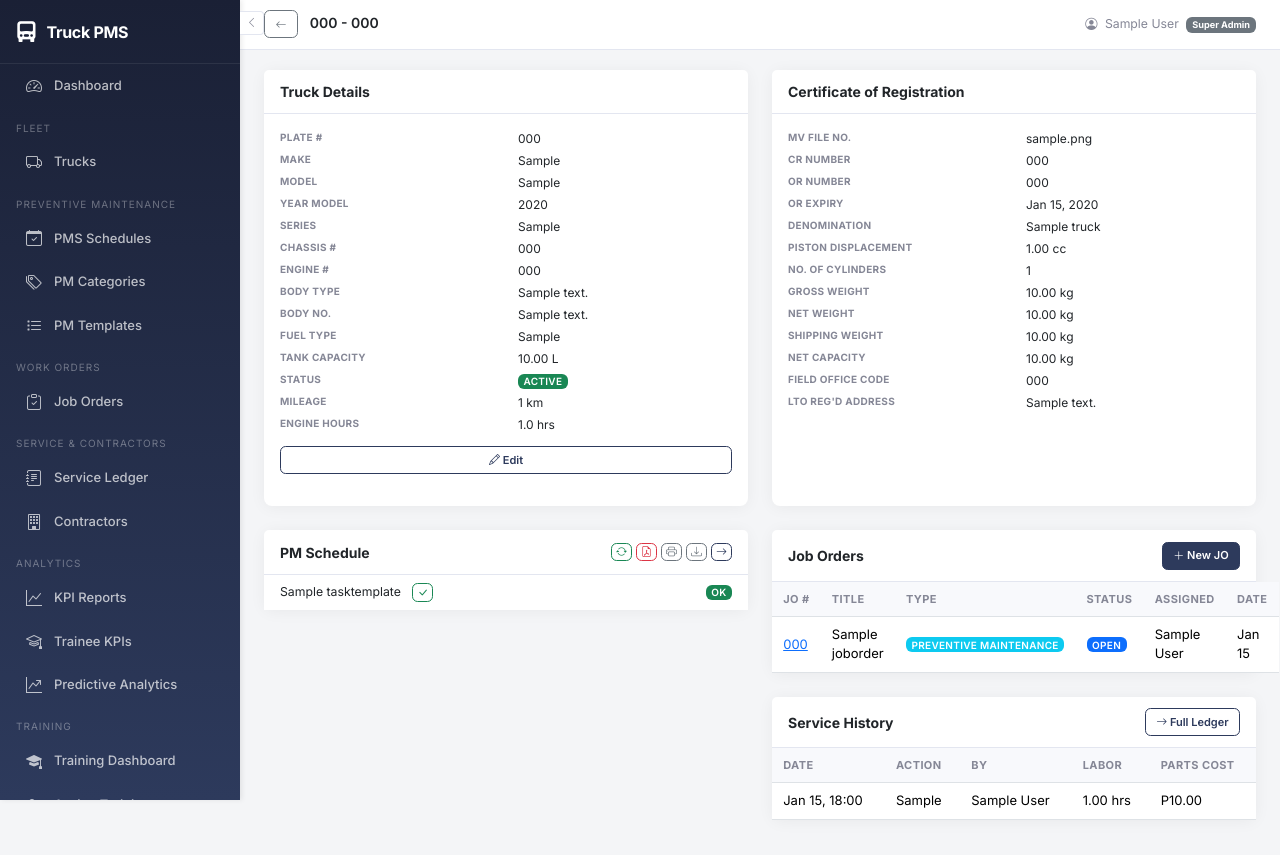
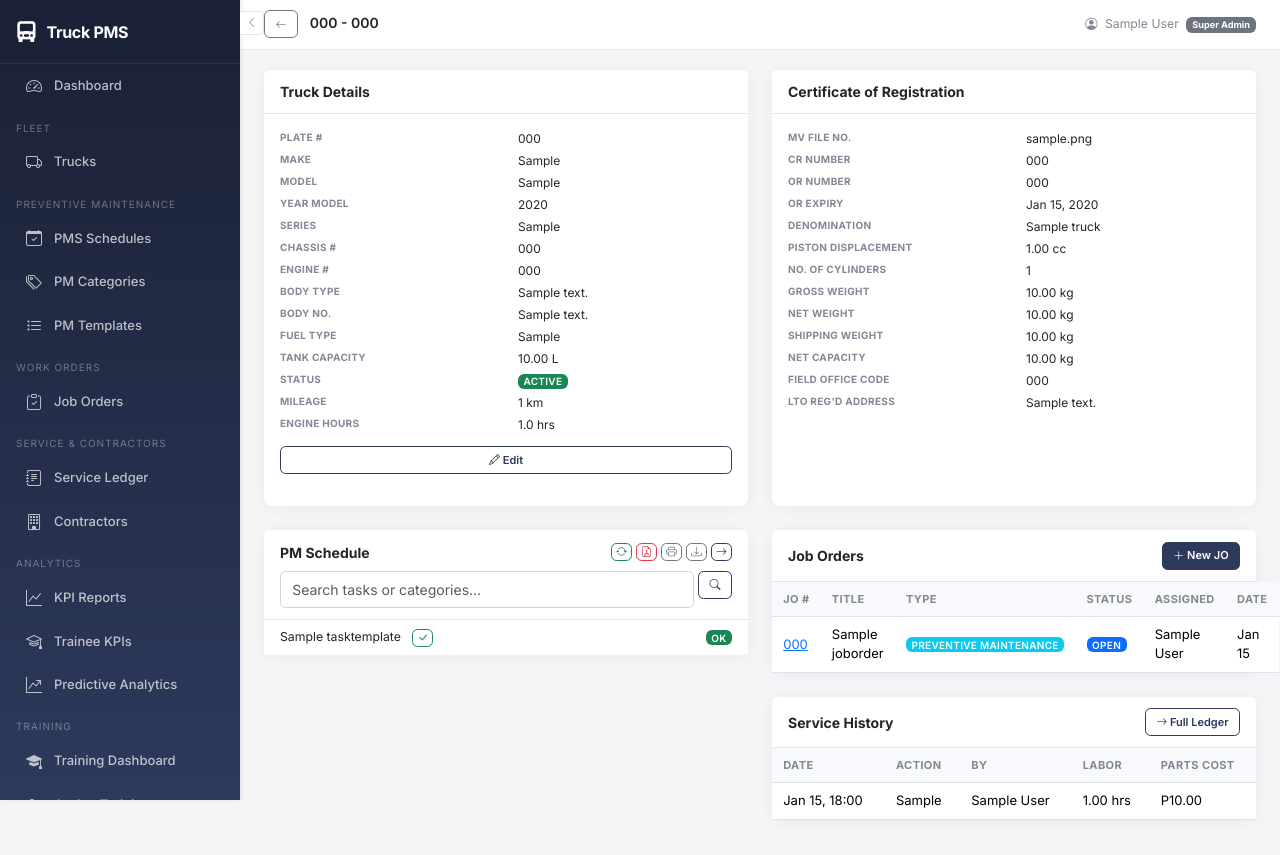
Before and after one commit to WinefredoSailes/stmiet-truckpmsmanagement, a Django app: page /trucks/1/ in a window 1280 px wide. Shown: the top 855 px of the page. Run offline with Django 5.2, Linux system fonts and the light colour scheme; a user stored in the database is signed in; tables that the repository leaves empty hold one stand-in row (values such as "Sample post").

Commit message:
feat: add search/filter box for PM schedule list on truck detail page

```diff
--- a/truck_pms/trucks/templates/trucks/detail.html
+++ b/truck_pms/trucks/templates/trucks/detail.html
@@ -62,7 +62,8 @@
 <div class="row g-4">
     <div class="col-md-6">
         <div class="card mb-4">
-            <div class="card-header d-flex justify-content-between align-items-center">
+            <div class="card-header">
+                <div class="d-flex justify-content-between align-items-center mb-2">
                     <span class="fw-bold">PM Schedule</span>
                     <div class="d-flex gap-1">
                         {% if request.user.role == 'SUPER_ADMIN' or request.user.role == 'ADMIN' %}
@@ -73,6 +74,18 @@
                         <a href="{% url 'pms:schedule_csv' %}?truck={{ truck.pk }}" class="btn btn-sm btn-outline-secondary py-0 px-1" title="Export CSV"><i class="bi bi-download"></i></a>
                         <a href="{% url 'pms:schedule_list' %}?truck={{ truck.pk }}" class="btn btn-sm btn-outline-primary py-0 px-1"><i class="bi bi-arrow-right"></i></a>
                     </div>
+                </div>
+                <form method="get" class="row g-1">
+                    <div class="col">
+                        <input type="text" name="pm_search" class="form-control form-control-sm" placeholder="Search tasks or categories..." value="{{ pm_search }}">
+                    </div>
+                    <div class="col-auto">
+                        <button type="submit" class="btn btn-sm btn-outline-primary"><i class="bi bi-search"></i></button>
+                        {% if pm_search %}
+                        <a href="{% url 'trucks:detail' truck.pk %}" class="btn btn-sm btn-outline-secondary"><i class="bi bi-x"></i></a>
+                        {% endif %}
+                    </div>
+                </form>
             </div>
             <div class="card-body p-0">
                 <ul class="list-group list-group-flush small">
--- a/truck_pms/trucks/views.py
+++ b/truck_pms/trucks/views.py
@@ -2,6 +2,7 @@ from django.shortcuts import render, redirect, get_object_or_404
 from django.contrib.auth.decorators import login_required
 from django.contrib import messages
 from django.core.paginator import Paginator
+from django.db.models import Q
 from accounts.decorators import role_required
 from accounts.models import User
 from .models import Truck
@@ -21,9 +22,21 @@ def truck_list(request):
 @login_required
 def truck_detail(request, pk):
     truck = get_object_or_404(Truck, pk=pk)
+    search = request.GET.get('pm_search', '').strip()
     pm_schedules = PMSchedule.objects.filter(truck=truck).select_related(
         'task_template__category'
     )
+    if search:
+        pm_schedules = pm_schedules.filter(
+            Q(task_template__name__icontains=search) |
+            Q(task_template__category__name__icontains=search)
+        )
+    pm_list = list(pm_schedules)
+    if not search:
+        pm_list.sort(key=lambda s: (
+            'overdue' not in s.status(),
+            'due' not in s.status(),
+        ))
     job_orders = truck.job_orders.select_related(
         'assigned_to', 'created_by', 'contractor'
     ).order_by('-created_at')[:20]
@@ -40,10 +53,11 @@ def truck_detail(request, pk):
     ]
     context = {
         'truck': truck,
-        'pm_schedules': pm_schedules,
+        'pm_schedules': pm_list,
         'job_orders': job_orders,
         'service_logs': service_logs,
         'cr_has_data': any(cr_fields),
+        'pm_search': search,
     }
     return render(request, 'trucks/detail.html', context)
 
```
Lines whose indentation alone changed are shown as unchanged.
